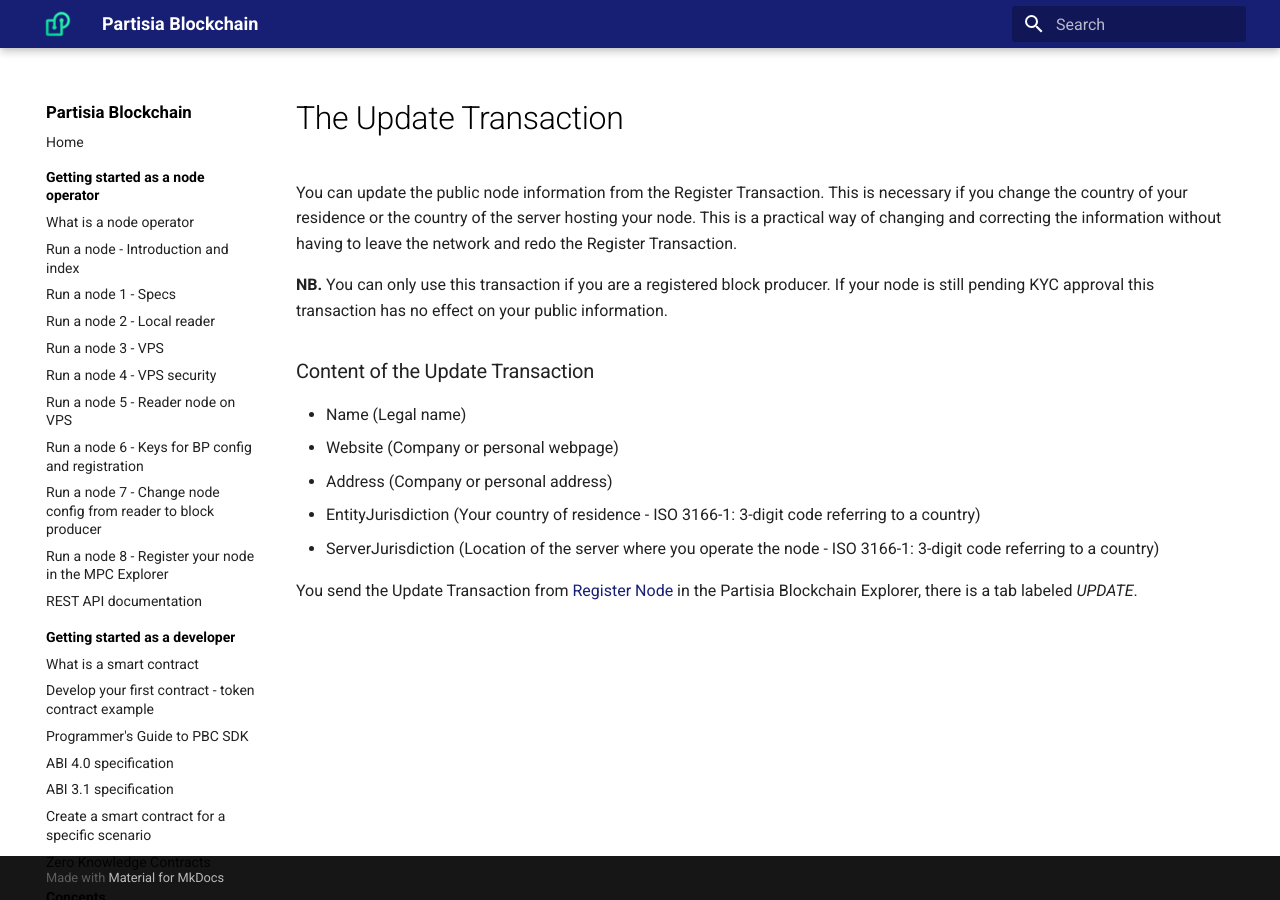
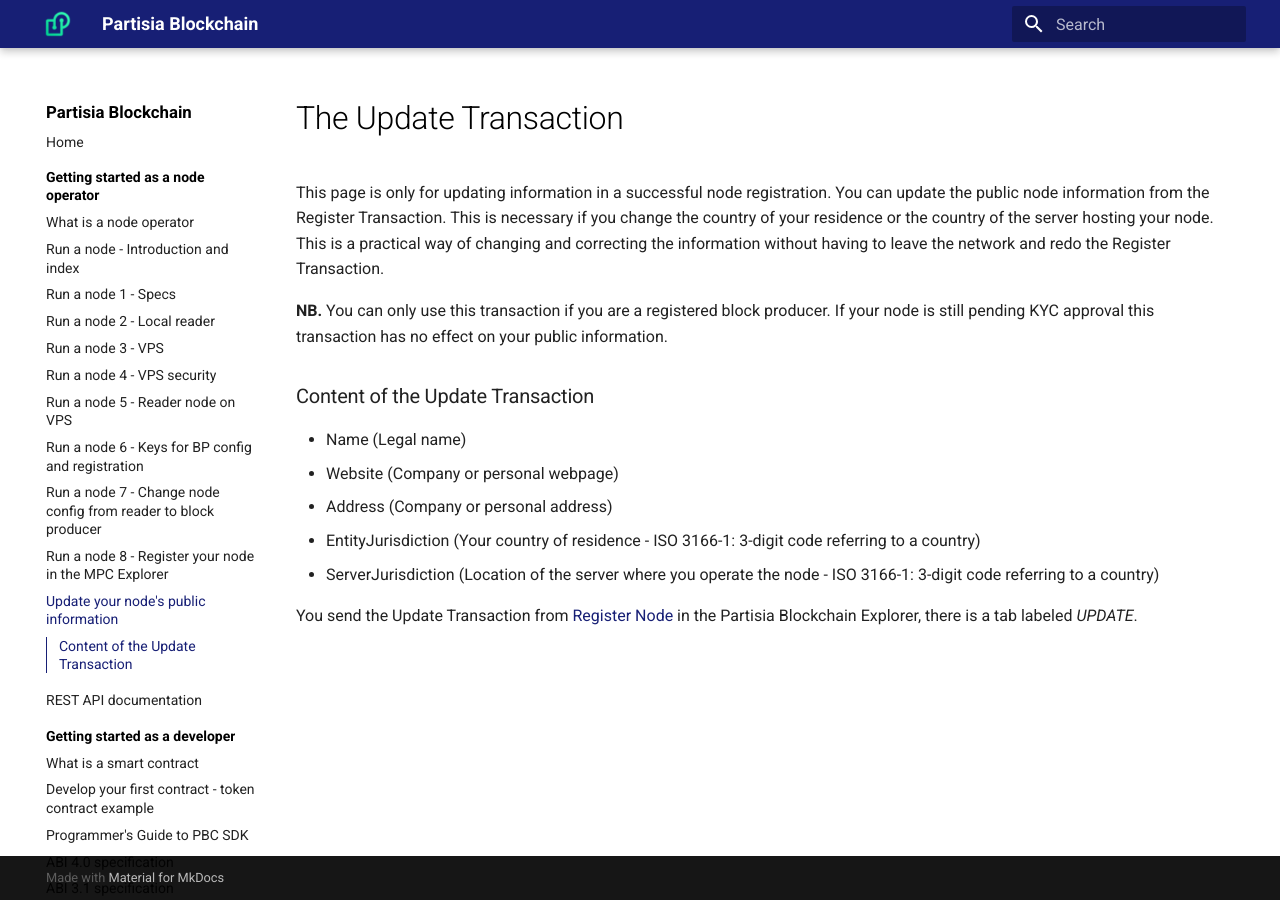
Before and after one commit to 0xSero/partisia-docs, an MkDocs documentation site: the page built from docs/update-transaction.md, in a window 1280 px wide. Built offline with MkDocs 1.6.1 and Material for MkDocs 9.7.7, drawn with Linux system fonts in a browser that asks for light colours; a script that is not in the unit is left out.

Commit message:
update transaction in side-bar

```diff
--- a/docs/update-transaction.md
+++ b/docs/update-transaction.md
@@ -1,6 +1,6 @@
 # The Update Transaction
 
-You can update the public node information from the Register Transaction. This is necessary if you change the country of your residence or the country of the server hosting your node. This is a practical way of changing and correcting the information without having to leave the network and redo the Register Transaction.
+This page is only for updating information in a successful node registration. You can update the public node information from the Register Transaction. This is necessary if you change the country of your residence or the country of the server hosting your node. This is a practical way of changing and correcting the information without having to leave the network and redo the Register Transaction.
 
 **NB.** You can only use this transaction if you are a registered block producer. If your node is still pending KYC approval this transaction has no effect on your public information.
 
--- a/mkdocs.yml
+++ b/mkdocs.yml
@@ -14,6 +14,7 @@
       Run a node 6 - Keys for BP config and registration: operator-6-keys.md
       Run a node 7 - Change node config from reader to block producer: operator-7-bp.md
       Run a node 8 - Register your node in the MPC Explorer: operator-8-registration.md
+      Update your node's public information: update-transaction.md
       REST API documentation: https://partisiablockchain.gitlab.io/documentation/rest
   - Getting started as a developer:
       What is a smart contract: contract-development.md
```
